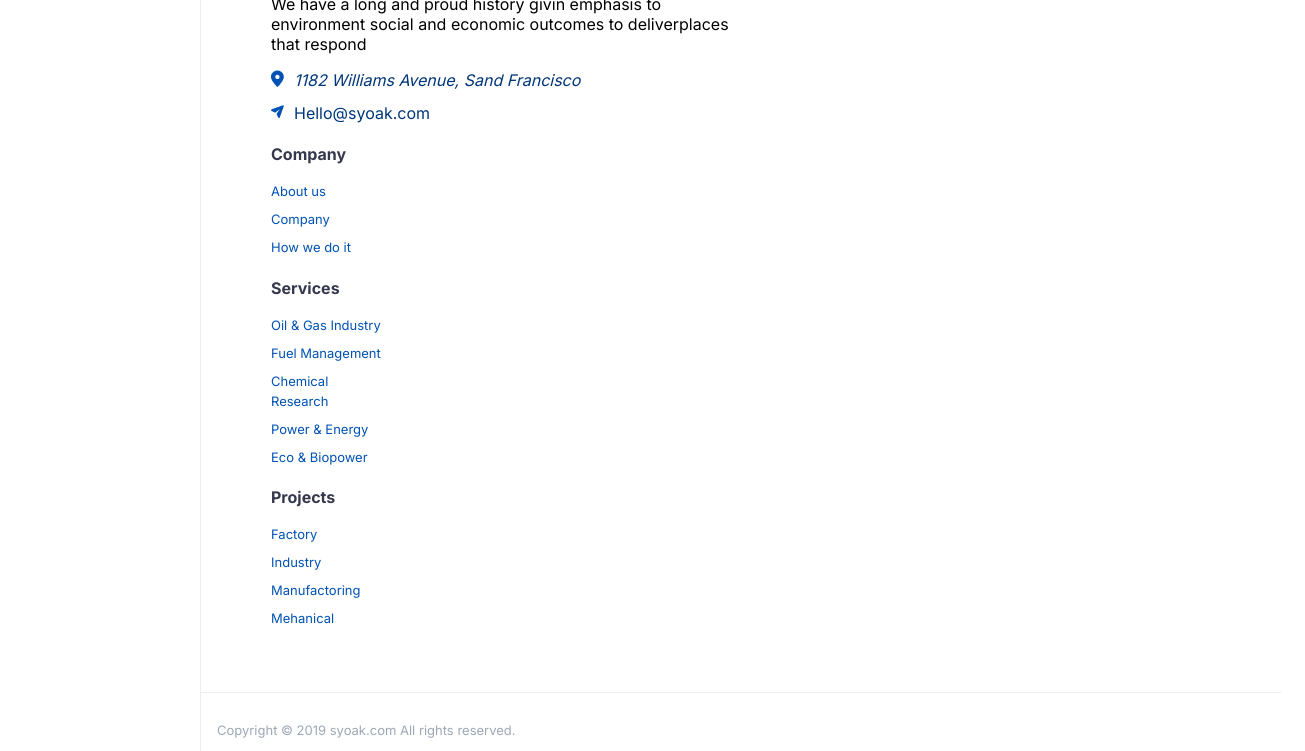
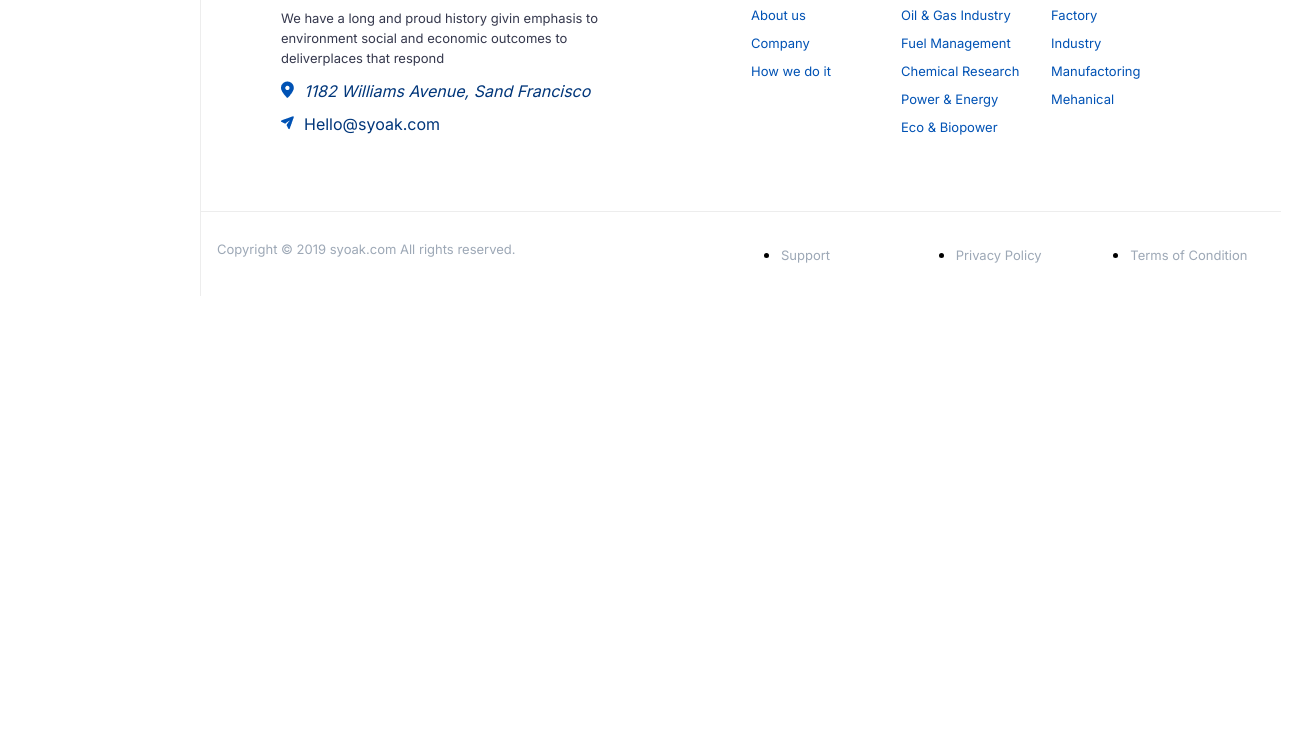
Before and after one commit to Kristina456/Company-page, a website built with webpack: page index.html in a window 1280 px wide. Shown: the part 5655-6406 px from the top of the page, 1305 px wide, since content can reach past the window. After the commit the page ends 5951 px from the top, so only its background shows below. Built offline with nearby package versions, Linux system fonts and the light colour scheme; files whose address does not match are found by name.

Commit message:
footer wip

```diff
--- a/index.html
+++ b/index.html
@@ -509,25 +509,25 @@
             <footer class="footer">
                 <div class="footer__main">
                     <div class="row">
-                        <div class="col--sml--6">
-                            <div class="col">
+                        <div class="col col--sml--6">
+                            <div>
                                 <img src="./images/Sign+type.png" alt="company logo" width="150px">
                                 <p class="footer__text">
                                     We have a long and proud history givin emphasis to environment social and economic outcomes to deliverplaces that respond
                                 </p>
                             </div>
-                            <div class="footer--left__contact">
+                            <div class="footer__contact">
                                 <span><img src="./images/Shape(1).png" alt="image"></span>
-                                <address class="footer--left__text">1182 Williams Avenue, Sand Francisco</address>
+                                <address class="footer__address">1182 Williams Avenue, Sand Francisco</address>
                             </div>
-                            <div class="footer--left__contact">
+                            <div class="footer__contact">
                                 <span><img src="./images/Path.png" alt="image"></span>
                                 <span class="footer--left__text">
-                                    <a href="mailto:Hello@syoak.com" class="footer--left__mail">Hello@syoak.com</a>
+                                    <a href="mailto:Hello@syoak.com" class="footer__mail">Hello@syoak.com</a>
                                 </span>
                             </div>
                         </div>
-                        <div class="row col--sml--6 ">
+                        <div class="row col col--sml--6 ">
                             <div class="col--sml--4">
                                 <h4 class="footer--right__title">Company</h4>
                                 <nav>
@@ -587,7 +587,6 @@
                             </div>
 
                         </div>
-
                     </div>
                 </div>
 
@@ -599,7 +598,7 @@
 
                         <div class="col--sml--6">
                             <nav>
-                                <ul class="row no-decoration ">
+                                <ul class="row">
                                     <li class="col--sml--4">
                                         <a class="legal--right__link" href="#support">Support</a>
                                     </li>
--- a/sass/style/c.footer-legal.scss
+++ b/sass/style/c.footer-legal.scss
@@ -38,6 +38,7 @@
     }
     &__link {
         text-decoration: none;
+        padding-left: 0;
         color: $gray-2;
         font-size: $type-xsmall;
     }
--- a/sass/style/c.footer-main.scss
+++ b/sass/style/c.footer-main.scss
@@ -1,52 +1,35 @@
 .footer__main {
-    display: flex;
-    flex-wrap: wrap;
-    flex: 1;
     padding: 50px 0;
     margin: 0 $primary-margin;
+    font-family: $font-sans;
 }
 
-.footer--left {
-    flex-grow: 1;
-    margin-bottom: 30px;
-    font-family: $font-sans;
-    &__section {
-        max-width: 320px;
+.footer__text {
+    margin-top: 20px;
+    color: $gray-5;
     font-size: $type-xsmall;
+    line-height: 20px;
+    width: 320px;
 }
-    &__title {
-        margin-bottom: 25px;
-    }
-    &__contact {
+
+.footer__contact {
     display: flex;
     align-items: center;
     margin-bottom: 12px;
 }
-    &__text {
+
+.footer__address {
     margin-left: 10px;
     color: $blue-3;
 }
-    &__mail {
+
+.footer__mail {
     text-decoration: none;
     color: $blue-3;
-    }
-    &__p {
-        margin-top: 20px;
-        color: $gray-5;
-        font-size: $type-xsmall;
-        line-height: 20px;
-    }
+    margin-left: 10px;
 }
 
 .footer--right {
-    display: flex;
-    flex-direction: row;
-    justify-content: space-evenly;
-    flex-grow: 1;
-    &__pad {
-        flex: 1;
-        padding-right: 10px;
-    }
     &__title {
         margin-bottom: 12px;
         font-weight: $type-weight-semibold;
@@ -67,7 +50,7 @@
     }
 }
 
-.footer--left__mail:hover,
+.footer__mail:hover,
 .footer--right__link:hover {
     color: $gray-7;
     transition: all 300ms ease-in-out;
--- /dev/null
+++ b/sass/style/u.display.scss
@@ -0,0 +1,3 @@
+.u--display--flex {
+    display: flex;
+}
--- a/sass/style/u.grid.scss
+++ b/sass/style/u.grid.scss
@@ -1,11 +1,17 @@
-.col--sml--12 {
+.row {
     width: 100%;
+    display: flex;
 }
 
-.col--sml--6 {
-    width: calc(100% / 2);
+.col {
+    padding: 10px;
+    &--sml--12 {
+        width: 100%;
+    }
+    &--sml--6 {
+        width: calc(100% / 2);
+    }
+    &--sml--4 {
+        width: calc(100% / 3);
+    }
 }
-
-.col--sml--4 {
-    width: calc(100% /4);
-}
```
Lines whose indentation alone changed are shown as unchanged.
